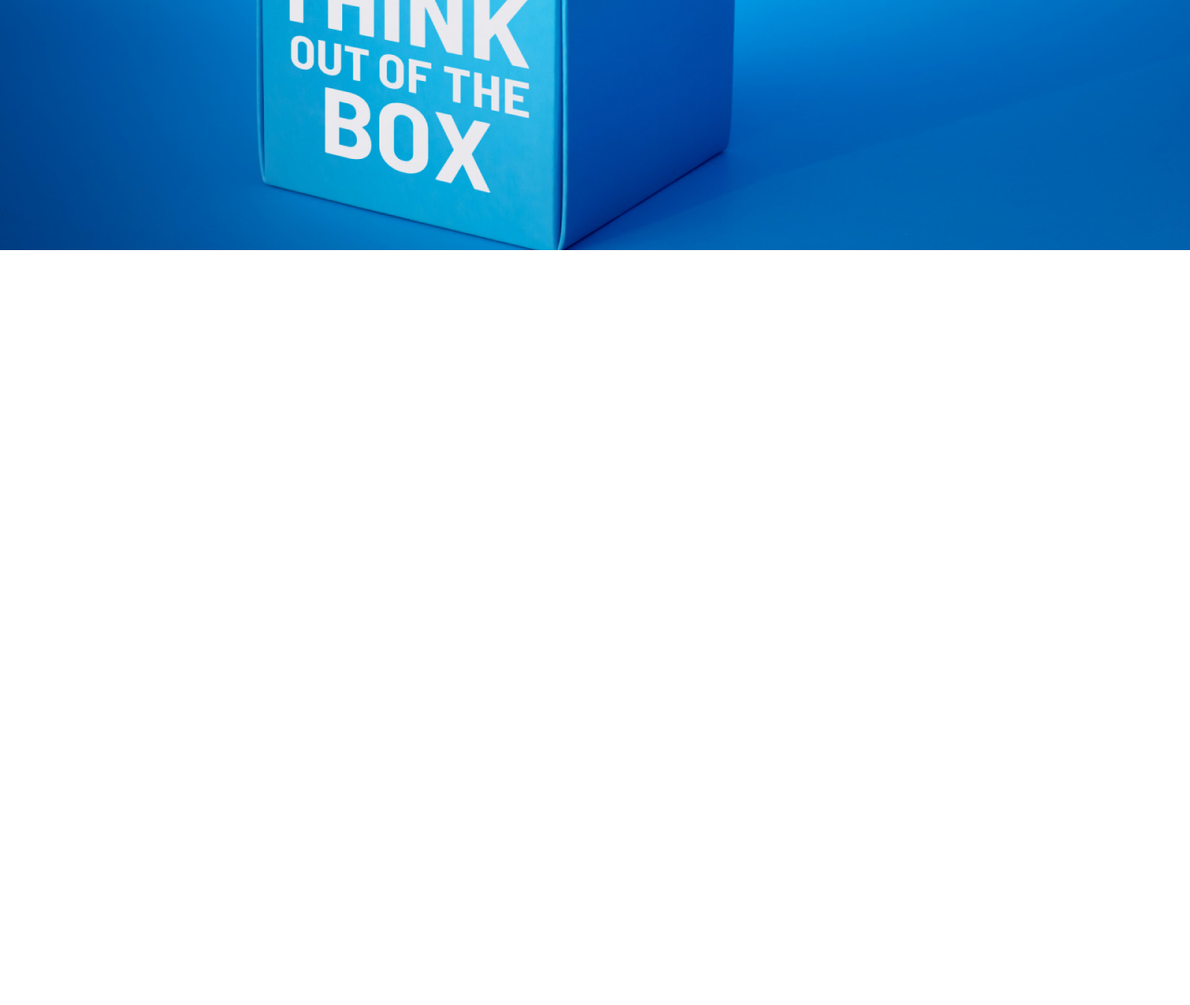
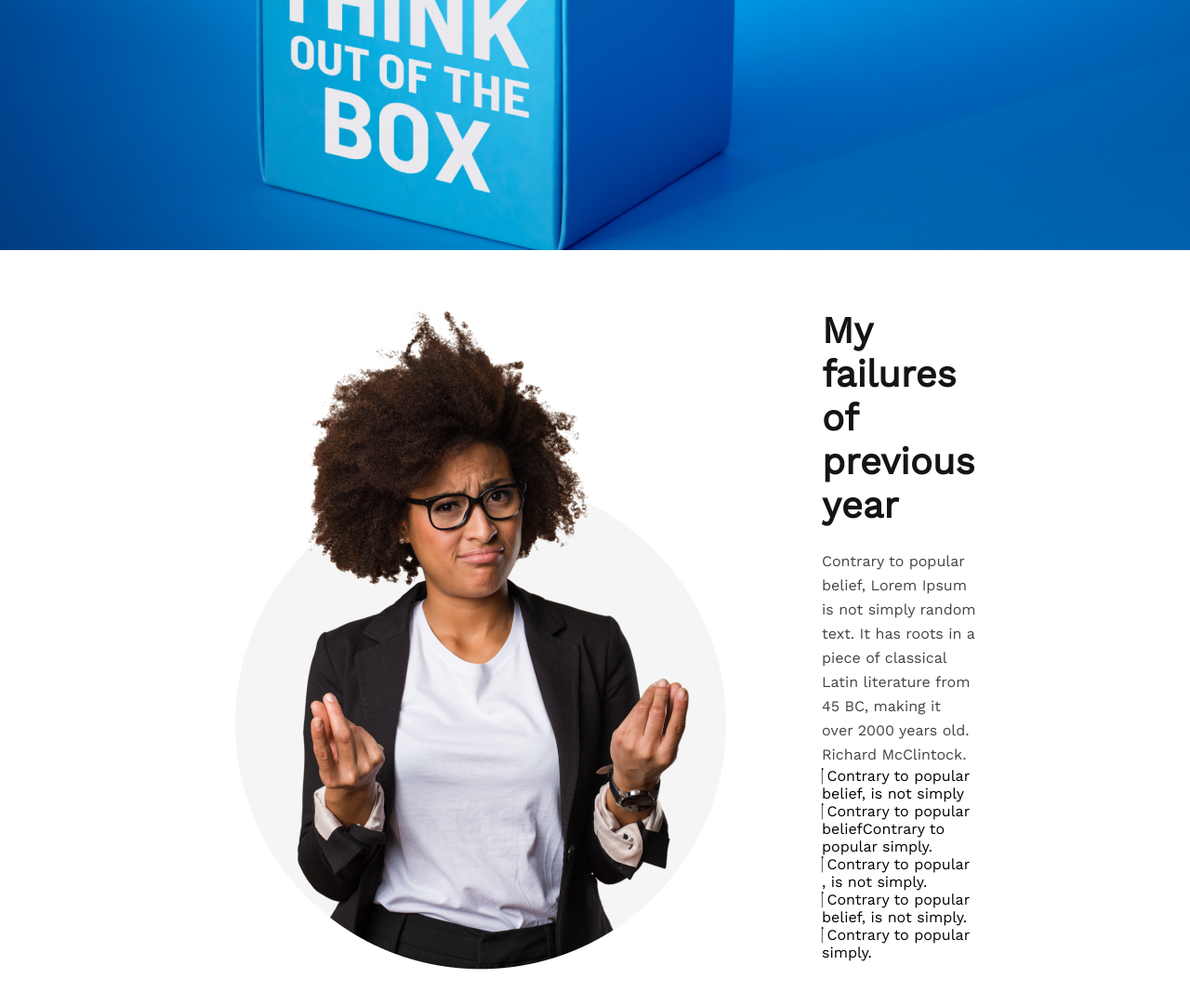
Before and after one commit to Be-professional/Possible, a plain HTML site: page index.html in a window 1280 px wide. Shown: the part 531-1612 px from the top of the page at 93% size. Before the commit the page ends 800 px from the top, so only its background shows below. Drawn offline with nearby package versions, Linux system fonts and the light colour scheme.

Commit message:
failure section added

```diff
--- a/index.html
+++ b/index.html
@@ -8,6 +8,9 @@
 <link rel="preconnect" href="https://fonts.gstatic.com" crossorigin>
 <link href="https://fonts.googleapis.com/css2?family=Open+Sans&family=Work+Sans&display=swap" rel="stylesheet">
     <link rel="stylesheet" href="/style/possible.css">
+    <link rel="stylesheet" href="https://cdnjs.cloudflare.com/ajax/libs/font-awesome/6.2.1/css/all.min.css"
+    integrity="sha512-MV7K8+y+gLIBoVD59lQIYicR65iaqukzvf/nwasF0nqhPay5w/9lJmVM2hMDcnK1OnMGCdVK+iQrJ7lzPJQd1w=="
+    crossorigin="anonymous" referrerpolicy="no-referrer" />
 </head>
 <body>
     <header>
@@ -21,7 +24,25 @@
         </div>
     </header>
     <main>
+        <!-- failures section   -->
+        <section class="failure">
+            <div>
+                <img src="/images/person.png" alt="">
+            </div>
+            <div>
+                <h3 class="failure-title">My failures of <br>previous year</h3>
+                <p class="failure-destription">Contrary to popular belief, Lorem Ipsum is not simply random text. It has roots in a piece of classical Latin literature from 45 BC, making it over 2000 years old. Richard McClintock.</p>
+                <p> <i class="fa-thin fa-check"></i> Contrary to popular belief, is not simply</p>
+                <p> <i class="fa-thin fa-check"></i> Contrary to popular beliefContrary to popular simply.</p>
+                <p> <i class="fa-thin fa-check"></i> Contrary to popular , is not simply.</p>
+                <p> <i class="fa-thin fa-check"></i> Contrary to popular belief, is not simply.</p>
+                <p> <i class="fa-thin fa-check"></i> Contrary to popular simply.</p>
+            </div>
+        </section>
+        <!-- My Plan section -->
+        <section>
 
+        </section>
     </main>
     <footer>
 
--- a/style/possible.css
+++ b/style/possible.css
@@ -27,7 +27,7 @@
 }
 
 .banner-description{
-    /* color: #FFF; */
+    color: #FFF;
     font-size: 16px;
     font-weight: 400;
     line-height: 26px;
@@ -42,3 +42,27 @@
 .btn-contact:hover{
     background-color: darkgrey;
 }
+
+.failure{
+    display: flex;
+    gap: 85px;
+    /* justify-content: center; */
+    align-items: center;
+    margin: 50px 230px;
+
+
+}
+
+.failure-title{
+    color:  #151414;
+    font-size: 40px;
+    font-weight: 700;
+}
+
+.failure-destription{
+    color: #444343;
+    font-size: 16px;
+    font-weight: 400;
+    line-height: 26px;
+    margin-top: 24px;
+}
```
